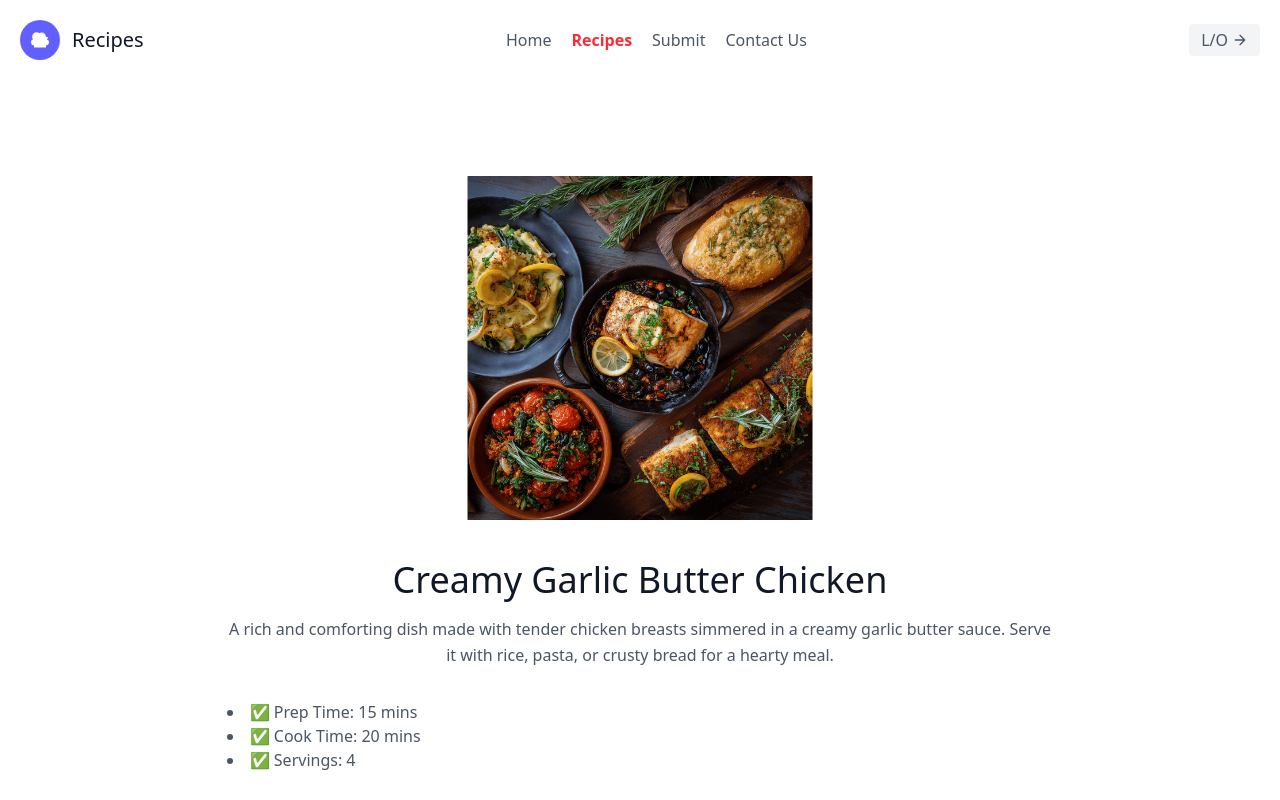
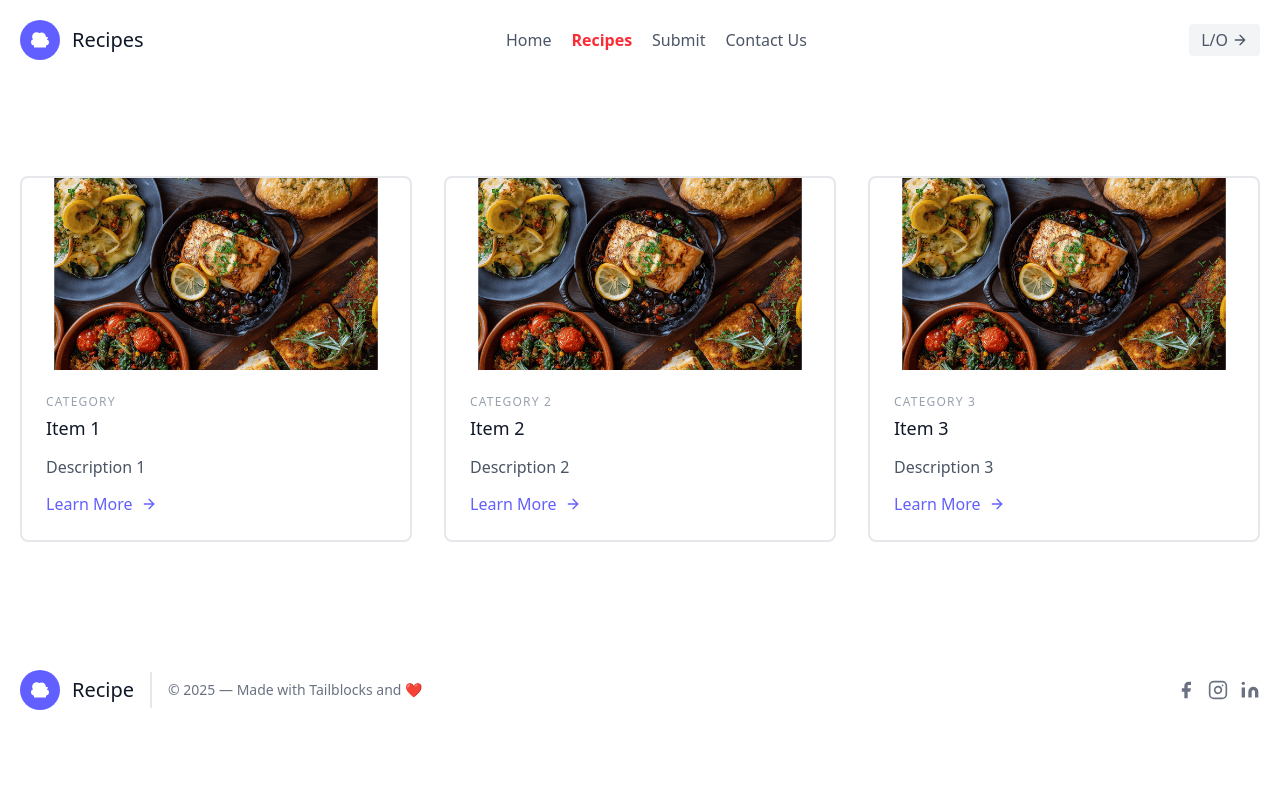
Before and after one commit to Aashirwad10/Recipe-api, a React (Vite) app in the folder frontend/: page /recipes in a window 1280 px wide. Shown: the top 800 px of the page. Built offline with nearby package versions, Linux system fonts and the light colour scheme.

Commit message:
Recipe page updated

```diff
--- a/frontend/src/pages/Recipe.jsx
+++ b/frontend/src/pages/Recipe.jsx
@@ -2,52 +2,82 @@
 import "../App.css";
 import Header from '../components/Header';
 import Footer from '../components/Footer';
-import recipeImage from '../assets/recipe-sample.png';
+import sample from '../assets/recipe-sample.png';
 
-function Recipe() {
+const Recipe = () => {
+  const blogItems = [
+    {
+      img: sample,
+      title: 'Item 1',
+      category: 'CATEGORY',
+      desc: 'Description 1',
+    },
+    {
+      img: sample,
+      title: 'Item 2',
+      category: 'CATEGORY 2',
+      desc: 'Description 2',
+    },
+    {
+      img: sample,
+      title: 'Item 3',
+      category: 'CATEGORY 3',
+      desc: 'Description 3',
+    },
+  ];
+
   return (
     <>
       <Header />
 
-      {/* ─────────────── Recipe Section ─────────────── */}
       <section className="text-gray-600 body-font">
-        <div className="container mx-auto flex px-5 py-24 items-center justify-center flex-col">
-          <img
-            className="lg:w-2/6 md:w-3/6 w-5/6 mb-10 object-cover object-center rounded"
-            alt="Recipe"
-            src={recipeImage}
-          />
-          <div className="text-center lg:w-2/3 w-full">
-            <h1 className="title-font sm:text-4xl text-3xl mb-4 font-medium text-gray-900">
-              Creamy Garlic Butter Chicken
-            </h1>
-            <p className="mb-8 leading-relaxed">
-              A rich and comforting dish made with tender chicken breasts simmered in a creamy garlic butter sauce.
-              Serve it with rice, pasta, or crusty bread for a hearty meal.
-            </p>
-
-            <ul className="mb-8 text-left list-disc list-inside">
-              <li>✅ Prep Time: 15 mins</li>
-              <li>✅ Cook Time: 20 mins</li>
-              <li>✅ Servings: 4</li>
-            </ul>
-
-            <div className="flex justify-center">
-              <button className="inline-flex text-white bg-red-500 border-0 py-2 px-6 focus:outline-none hover:bg-red-600 rounded text-lg">
-                Start Cooking
-              </button>
-              <button className="ml-4 inline-flex text-gray-700 bg-gray-100 border-0 py-2 px-6 focus:outline-none hover:bg-gray-200 rounded text-lg">
-                Save to Favorites
-              </button>
-            </div>
+        <div className="container px-5 py-24 mx-auto">
+          <div className="flex flex-wrap -m-4">
+            {blogItems.map((item, index) => (
+              <div className="p-4 md:w-1/3" key={index}>
+                <div className="h-full border-2 border-gray-200 border-opacity-60 rounded-lg overflow-hidden">
+                  <img
+                    className="lg:h-48 md:h-36 w-full object-cover object-center"
+                    src={item.img}
+                    alt="blog"
+                  />
+                  <div className="p-6">
+                    <h2 className="tracking-widest text-xs title-font font-medium text-gray-400 mb-1">
+                      {item.category}
+                    </h2>
+                    <h1 className="title-font text-lg font-medium text-gray-900 mb-3">
+                      {item.title}
+                    </h1>
+                    <p className="leading-relaxed mb-3">{item.desc}</p>
+                    <div className="flex items-center flex-wrap">
+                      <a className="text-indigo-500 inline-flex items-center md:mb-2 lg:mb-0 cursor-pointer">
+                        Learn More
+                        <svg
+                          className="w-4 h-4 ml-2"
+                          viewBox="0 0 24 24"
+                          stroke="currentColor"
+                          strokeWidth="2"
+                          fill="none"
+                          strokeLinecap="round"
+                          strokeLinejoin="round"
+                        >
+                          <path d="M5 12h14" />
+                          <path d="M12 5l7 7-7 7" />
+                        </svg>
+                      </a>
+                      {/* Removed view and comment counts */}
+                    </div>
+                  </div>
+                </div>
+              </div>
+            ))}
           </div>
         </div>
       </section>
-      {/* ───────────── End Recipe Section ───────────── */}
 
       <Footer />
     </>
   );
-}
+};
 
 export default Recipe;
```
